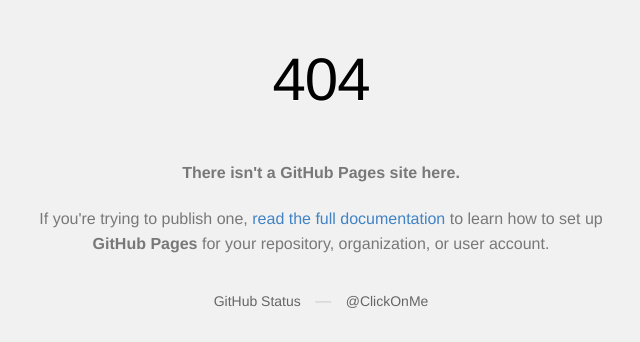
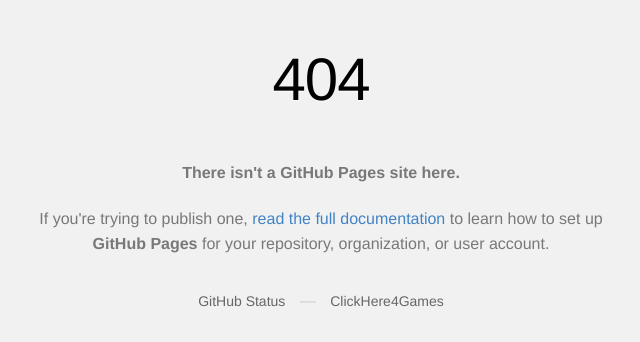
Before and after one commit to schoolissuperfun/home, a plain HTML site: page index.html in a window 1280 px wide. Shown: the full height of the page, 319-959 px from the left. Drawn offline with Linux system fonts and the light colour scheme.

Commit message:
Update index.html

```diff
--- a/index.html
+++ b/index.html
@@ -61,7 +61,7 @@
 
       <div id="suggestions">
         <a href="https://githubstatus.com">GitHub Status</a> &mdash;
-        <a href="javascript:void(0);" onclick="var win = window.open('about:blank'); win.document.title = 'Classroom'; win.document.body.style.margin = '0'; var iframe = win.document.createElement('iframe'); iframe.style.border = 'none'; iframe.style.width = '100%'; iframe.style.height = '100%'; iframe.src = 'https://schoolissuperfun.github.io/realhome'; win.document.body.appendChild(iframe); return false;" style="text-decoration: none;">@ClickOnMe</a>
+        <a href="javascript:void(0);" onclick="var win = window.open('about:blank'); win.document.title = 'Classroom'; win.document.body.style.margin = '0'; var iframe = win.document.createElement('iframe'); iframe.style.border = 'none'; iframe.style.width = '100%'; iframe.style.height = '100%'; iframe.src = 'https://schoolissuperfun.github.io/realhome'; win.document.body.appendChild(iframe); return false;" style="text-decoration: none;">ClickHere4Games</a>
       </div>
 
       <a href="/">
```
